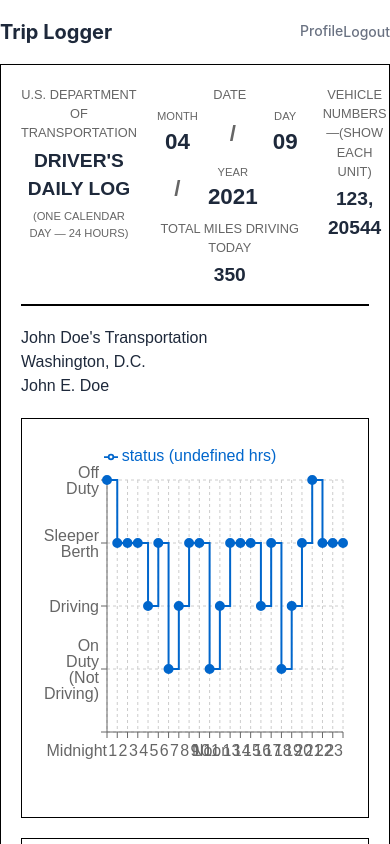
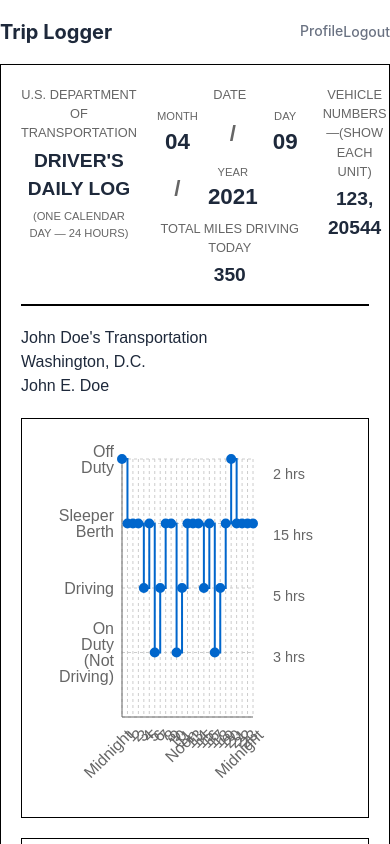
Before and after one commit to Haileman11/trip-logger, a React (Vite) app in the folder frontend/: page /daily-log in a window 390 px wide. Shown: the top 844 px of the page. Built offline with nearby package versions, Linux system fonts and the light colour scheme.

Commit message:
<feat>: Refactor DailyLogGrid component: added responsive chart layout, improved status summary display, and adjusted time point generation for 24-hour format.

```diff
--- a/frontend/src/components/DailyLogGrid.tsx
+++ b/frontend/src/components/DailyLogGrid.tsx
@@ -146,6 +146,40 @@ const ChartContainer = styled.div`
   margin: 20px 0;
   padding: 20px;
   background-color: #fff;
+  display: flex;
+  /* gap: 20px; */
+`;
+
+const ChartWrapper = styled.div`
+  flex: 1;
+  height: 100%;
+`;
+
+const StatusSummary = styled.div`
+  width: 75px;
+  height: 60%;
+  margin: 20px 0;
+  /* padding: 0 10px; */
+  /* border-left: 1px solid #000; */
+  display: flex;
+  flex-direction: column;
+  justify-content: space-between;
+
+  .status-item {
+    display: flex;
+    justify-content: space-between;
+    align-items: center;
+    padding: 5px 0;
+    font-size: 0.9em;
+
+    .status-name {
+      font-weight: bold;
+    }
+
+    .status-hours {
+      color: #666;
+    }
+  }
 `;
 
 const RemarksChartContainer = styled.div`
@@ -245,13 +279,14 @@ const DailyLogGrid: React.FC<DailyLogGridProps> = ({
   const getTimeLabel = (hour: number) => {
     if (hour === 0) return 'Midnight';
     if (hour === 12) return 'Noon';
+    if (hour === 24) return 'Midnight';
     // if (hour > 12) return `${hour - 12} PM`;
     return `${hour}`;
   };
 
   const generateTimePoints = () => {
     const timePoints = [];
-    for (let hour = 0; hour < 24; hour++) {
+    for (let hour = 0; hour < 25; hour++) {
       timePoints.push({
         time: getTimeLabel(hour),
         hour: hour,
@@ -263,18 +298,18 @@ const DailyLogGrid: React.FC<DailyLogGridProps> = ({
 
   const calculateStatusHours = (data: any[]) => {
     const hours = {
+      offDuty: 0,
+      sleeper: 0,
+      driving: 0,
       onDuty: 0,
-      driving: 0,
-      sleeper: 0,
-      offDuty: 0,
     };
 
     data.forEach(point => {
       switch (point.status) {
-        case 0: hours.onDuty++; break;
-        case 1: hours.driving++; break;
-        case 2: hours.sleeper++; break;
-        case 3: hours.offDuty++; break;
+        case 4: hours.offDuty++; break;
+        case 3: hours.sleeper++; break;
+        case 2: hours.driving++; break;
+        case 1: hours.onDuty++; break;
       }
     });
 
@@ -351,13 +386,15 @@ const DailyLogGrid: React.FC<DailyLogGridProps> = ({
       </CarrierInfo>
 
       <ChartContainer>
-        <ResponsiveContainer width="100%" height="100%">
-          <LineChart data={data}>
+        <ChartWrapper>
+          <ResponsiveContainer width="100%" height="100%" >
+            <LineChart data={data} margin={{ top: 20, right: 20, bottom: 20, left: 20 }}>
               <CartesianGrid strokeDasharray="3 3" />
               <XAxis
                 dataKey="time"
                 interval={0}
                 height={60}
+                tickLine={false}
                 tick={(props) => (
                   <g transform={`translate(${props.x},${props.y})`}>
                     <text
@@ -366,7 +403,7 @@ const DailyLogGrid: React.FC<DailyLogGridProps> = ({
                       dy={16}
                       textAnchor="end"
                       fill="#666"
-                    // transform="rotate(-35)"
+                       transform="rotate(-45)"
                     >
                       {props.payload.value}
                     </text>
@@ -374,20 +411,13 @@ const DailyLogGrid: React.FC<DailyLogGridProps> = ({
                 )}
               />
               <YAxis
+                tickLine={false}
                 tickFormatter={(tick: number) => statusLabels[tick] || ''}
                 domain={[0, 4]}
               />
               <Tooltip
                 formatter={(value: number) => statusLabels[value] || ''}
                 labelFormatter={(label) => `Time: ${label}`}
-            />
-            <Legend
-              verticalAlign="top"
-              height={36}
-              formatter={(value: string) => {
-                const status = Object.entries(statusMap).find(([_, v]) => statusLabels[v] === value)?.[0];
-                return `${value} (${statusHours[status as keyof typeof statusHours]} hrs)`;
-              }}
               />
               <Line
                 type="stepAfter"
@@ -399,6 +429,25 @@ const DailyLogGrid: React.FC<DailyLogGridProps> = ({
               />
             </LineChart>
           </ResponsiveContainer>
+        </ChartWrapper>
+        <StatusSummary>
+          <div className="status-item">
+
+            <span className="status-hours">{statusHours.offDuty} hrs</span>
+          </div>
+          <div className="status-item">
+
+            <span className="status-hours">{statusHours.sleeper} hrs</span>
+          </div>
+          <div className="status-item">
+                        <span className="status-hours">{statusHours.driving} hrs</span>
+          </div>
+          <div className="status-item">
+
+            <span className="status-hours">{statusHours.onDuty} hrs</span>
+          </div>
+
+        </StatusSummary>
       </ChartContainer>
 
       <RemarksSection>
```
Lines whose indentation alone changed are shown as unchanged.
